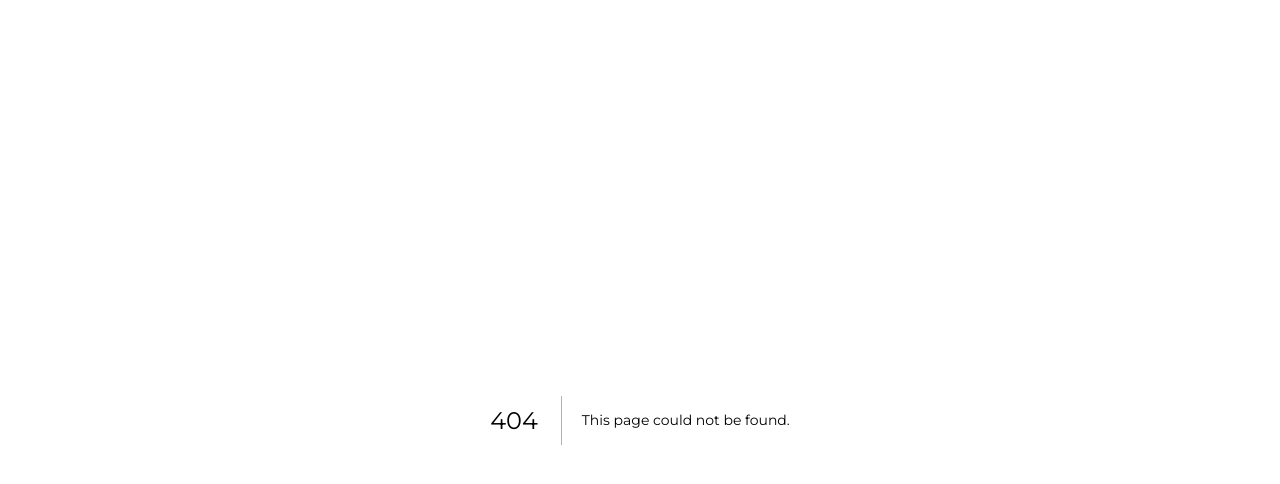
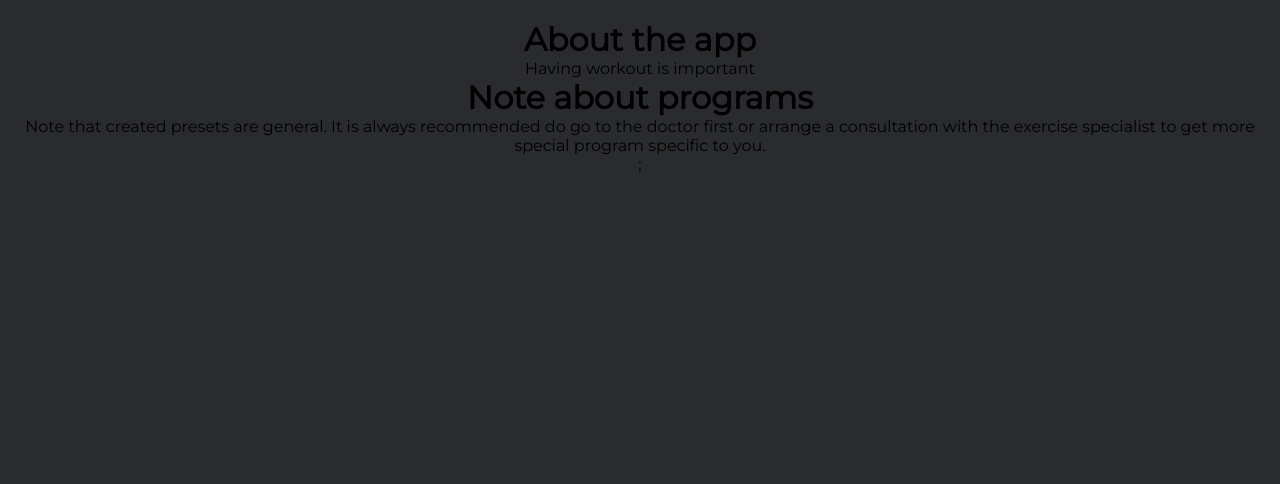
Before and after one commit to madzadev/workout, a Next.js app: page /workout in a window 1280 px wide. Before the commit this address had no page. Shown: the top 484 px of the page. Built offline with nearby package versions, Linux system fonts and the light colour scheme.

Commit message:
add workout page

```diff
--- a/components/StartWorkoutButton.module.css
+++ b/components/StartWorkoutButton.module.css
@@ -9,6 +9,7 @@
   place-items: center;
   font-size: 20px;
   transition: transform 0.3s ease;
+  font-weight: 800;
 }
 
 .wrapper:hover {
--- a/components/WorkoutPresetCard.module.css
+++ b/components/WorkoutPresetCard.module.css
@@ -1,7 +1,7 @@
 .wrapper {
   color: white;
   height: 100px;
-  border: 1px solid rgb(132, 24, 255);
+  border: 1px solid rgb(63, 63, 63);
   border-radius: 5px;
   transition: transform 0.3s ease;
 }
@@ -9,5 +9,5 @@
 .wrapper:hover {
   cursor: pointer;
   background-color: rgb(34, 34, 34);
-  transform: scale(1.1);
+  transform: scale(1.05);
 }
--- a/components/WorkoutTimeSelector.module.css
+++ b/components/WorkoutTimeSelector.module.css
@@ -12,9 +12,10 @@
   background-color: grey;
   cursor: pointer;
   border-radius: 5px;
+  transition: transform 0.3s ease;
 }
 
 .button:hover {
   background-color: silver;
-
+  transform: scale(1.1);
 }
--- a/pages/index.js
+++ b/pages/index.js
@@ -54,7 +54,7 @@ export default function Home() {
 
       <StartWorkoutButton />
 
-      <p style={{ color: "purple" }}>Create a custom workout</p>
+      <p style={{ color: "white" }}>Create a custom workout</p>
     </div>
   );
 }
--- /dev/null
+++ b/pages/workout.js
@@ -0,0 +1,17 @@
+const About = () => {
+  return (
+    <div>
+      <h1>About the app</h1>
+      <p>Having workout is important</p>
+      <h1>Note about programs</h1>
+      <p>
+        Note that created presets are general. It is always recommended do go to
+        the doctor first or arrange a consultation with the exercise specialist
+        to get more special program specific to you.
+      </p>
+      ;
+    </div>
+  );
+};
+
+export default About;
```
